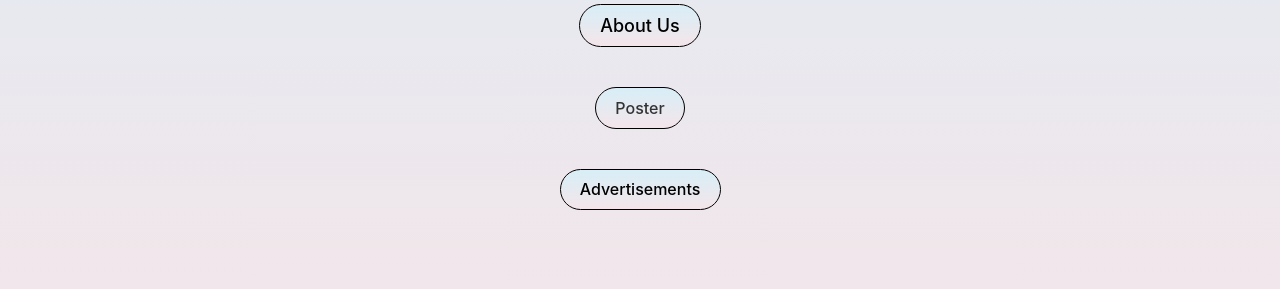
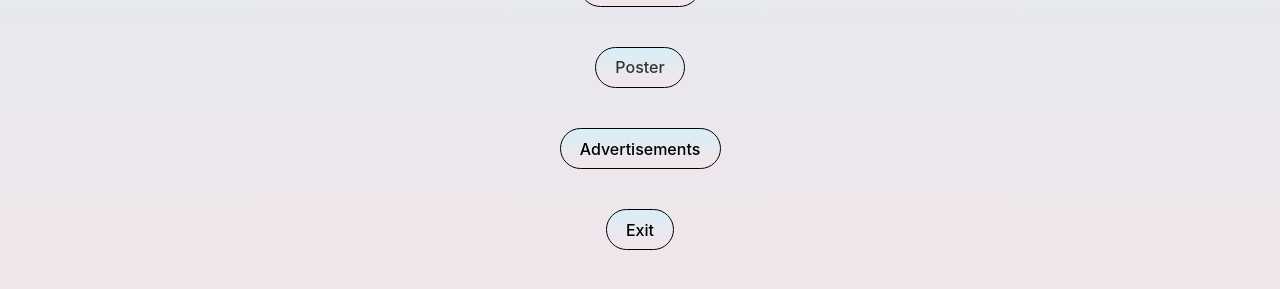
Before and after one commit to meerzadanial/MemoryArchive, a plain HTML site: page landing_page.html in a window 1280 px wide. Shown: the part 431-720 px from the top of the page. Drawn offline with nearby package versions, Linux system fonts and the light colour scheme.

Commit message:
Add js code for ads & exit button

```diff
--- a/landing_page.html
+++ b/landing_page.html
@@ -33,6 +33,7 @@
                             <button class="btn1" onclick="handleButtonClick()">About Us</button>
                             <button class="btn2" onclick="handleButtonClick()">Poster</button>
                             <button class="btn3" onclick="handleButtonClick()">Advertisements</button>
+                            <button class="btn4" onclick="handleButtonClick()">Exit</button>
                         </div>
                     </div>
                 </div>
--- a/scripts/landing_page.js
+++ b/scripts/landing_page.js
@@ -12,6 +12,10 @@ function handleButtonClick(event) {
           window.location.href = "/about.html";
       } else if (event.target.classList.contains("btn2")) {
           window.location.href = "/poster.html";
+      } else if (event.target.classList.contains("btn3")) {
+          window.location.href = "/ads.html";
+      } else if (event.target.classList.contains("btn4")) {
+          window.location.href = "/index.html";
       }
   }, 1500);
 }
```
